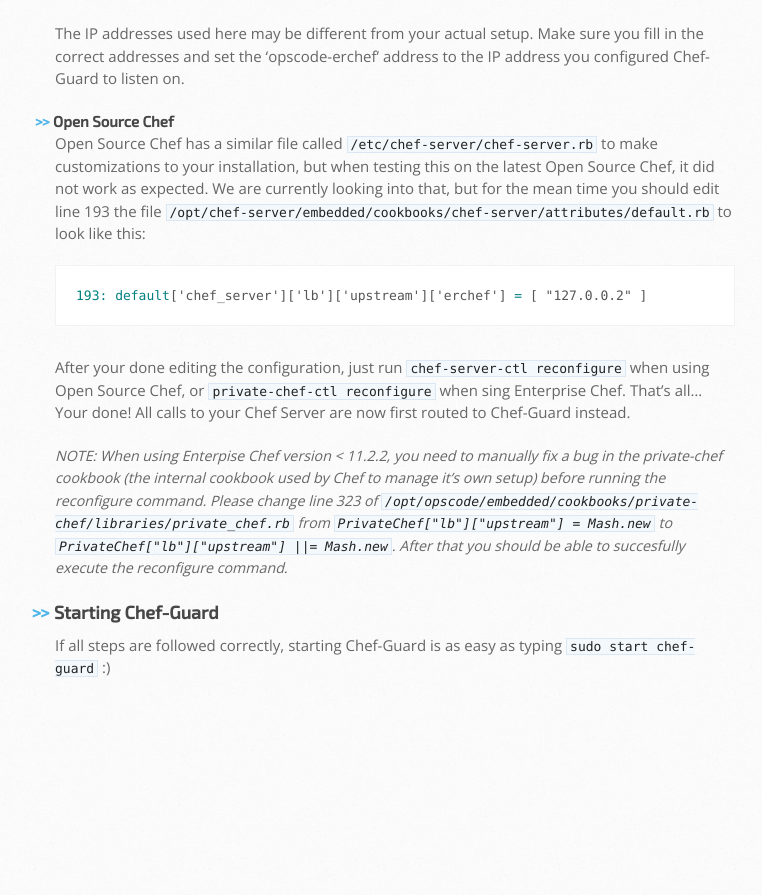
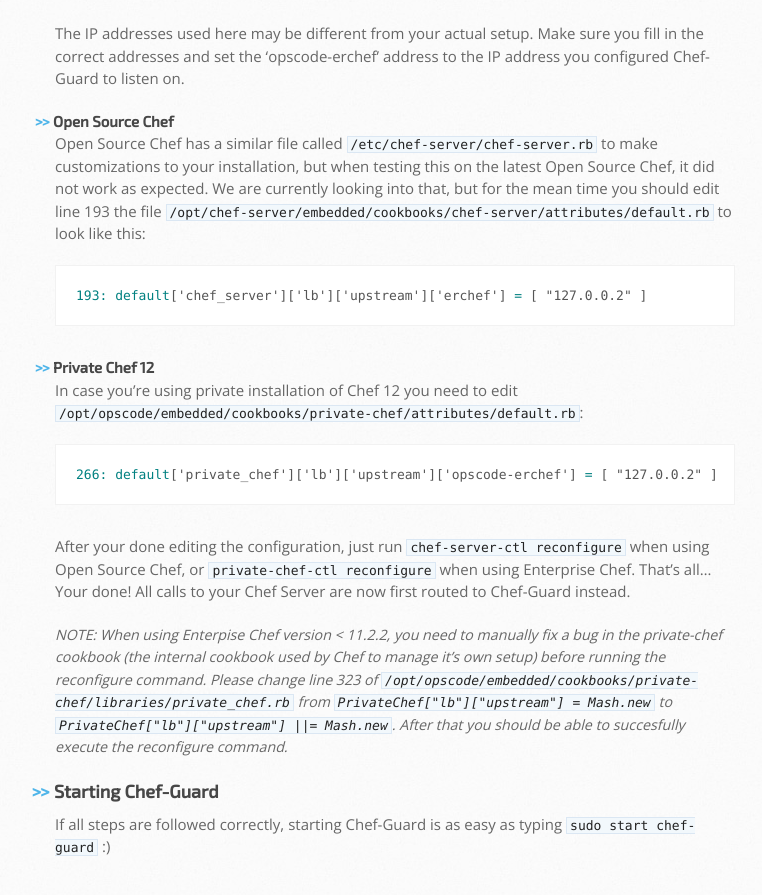
Before and after one commit to xanzy/xanzy.github.io, a Jekyll site: the page built from projects/chef-guard/installation/installation.md, in a window 1280 px wide and 900 px high, scrolled down 3133 px. Shown: the top 895 px of the window, without its empty margins (375-1137 px from the left). Built offline with Jekyll 4.4.1, drawn with Linux system fonts in a browser that asks for light colours; before the commit the page ends 3854 px from its top, so only the background shows below that.

Commit message:
Add instruction on enabling chef-guard in Chef 12

```diff
--- a/projects/chef-guard/installation/installation.md
+++ b/projects/chef-guard/installation/installation.md
@@ -73,7 +73,14 @@
 193: default['chef_server']['lb']['upstream']['erchef'] = [ "127.0.0.2" ]
 ~~~
 
-After your done editing the configuration, just run `chef-server-ctl reconfigure` when using Open Source Chef, or `private-chef-ctl reconfigure` when sing Enterprise Chef. That's all... Your done! All calls to your Chef Server are now first routed to Chef-Guard instead.
+#### Private Chef 12
+In case you're using private installation of Chef 12 you need to edit `/opt/opscode/embedded/cookbooks/private-chef/attributes/default.rb`:
+
+~~~ ini
+266: default['private_chef']['lb']['upstream']['opscode-erchef'] = [ "127.0.0.2" ]
+~~~
+
+After your done editing the configuration, just run `chef-server-ctl reconfigure` when using Open Source Chef, or `private-chef-ctl reconfigure` when using Enterprise Chef. That's all... Your done! All calls to your Chef Server are now first routed to Chef-Guard instead.
 
 _NOTE:  When using Enterpise Chef version < 11.2.2, you need to manually fix a bug in the private-chef cookbook (the internal cookbook used by Chef to manage it's own setup) before running the reconfigure command. Please change line 323 of `/opt/opscode/embedded/cookbooks/private-chef/libraries/private_chef.rb` from `PrivateChef["lb"]["upstream"] = Mash.new` to `PrivateChef["lb"]["upstream"] ||= Mash.new`. After that you should be able to succesfully execute the reconfigure command._
 
```
